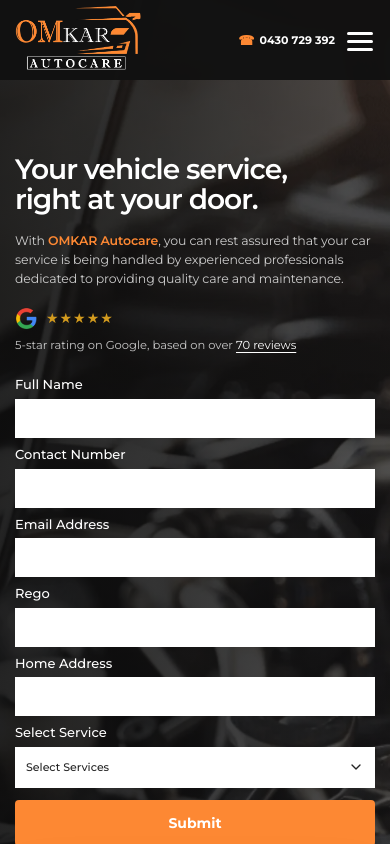
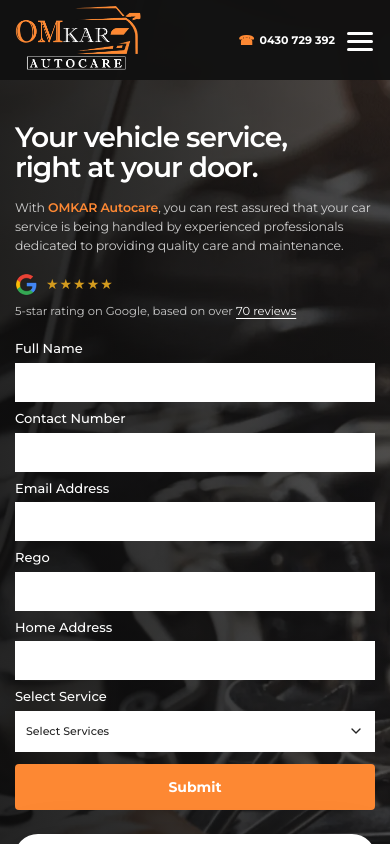
Before and after one commit to buildwithowen/omkar-auto-care, a Next.js app: page / in a window 390 px wide. Shown: the top 844 px of the page. Built offline with nearby package versions, Linux system fonts and the light colour scheme.

Commit message:
Improve mobile hero performance

```diff
--- a/components/home/Hero.module.css
+++ b/components/home/Hero.module.css
@@ -420,8 +420,8 @@
 
     display: block;
 
-    padding-top: 92px;
-    padding-bottom: 42px;
+    padding-top: 82px;
+    padding-bottom: 32px;
   }
 
 
@@ -437,7 +437,7 @@
 
     grid-template-columns: 1fr;
 
-    gap: 26px;
+    gap: 24px;
 
     transform: none;
   }
@@ -446,7 +446,7 @@
   .content {
     max-width: 100%;
 
-    padding-top: 68px;
+    padding-top: 48px;
   }
 
 
@@ -481,11 +481,11 @@
   .content > p {
     max-width: 100%;
 
-    margin-top: 18px;
+    margin-top: 16px;
 
     font-size: 13px;
 
-    line-height: 1.6;
+    line-height: 1.58;
 
     color: rgba(255, 255, 255, 0.78);
   }
@@ -494,7 +494,7 @@
   /* REVIEWS */
 
   .reviews {
-    margin-top: 20px;
+    margin-top: 18px;
   }
 
 
@@ -547,15 +547,20 @@
 @media (max-width: 420px) {
 
   .hero {
-    padding-top: 86px;
-    padding-bottom: 36px;
+    padding-top: 78px;
+    padding-bottom: 30px;
   }
 
 
   .inner {
     width: calc(100% - 30px);
 
-    gap: 24px;
+    gap: 22px;
+  }
+
+
+  .content {
+    padding-top: 44px;
   }
 
 
@@ -575,7 +580,7 @@
 
 
   .content > p {
-    margin-top: 16px;
+    margin-top: 15px;
 
     font-size: 12.5px;
 
@@ -584,7 +589,7 @@
 
 
   .reviews {
-    margin-top: 18px;
+    margin-top: 17px;
   }
 
 
--- a/components/home/Hero.tsx
+++ b/components/home/Hero.tsx
@@ -13,6 +13,7 @@
         fill
         priority
         fetchPriority="high"
+        quality={60}
         sizes="100vw"
         className={styles.heroBackground}
       />
```
